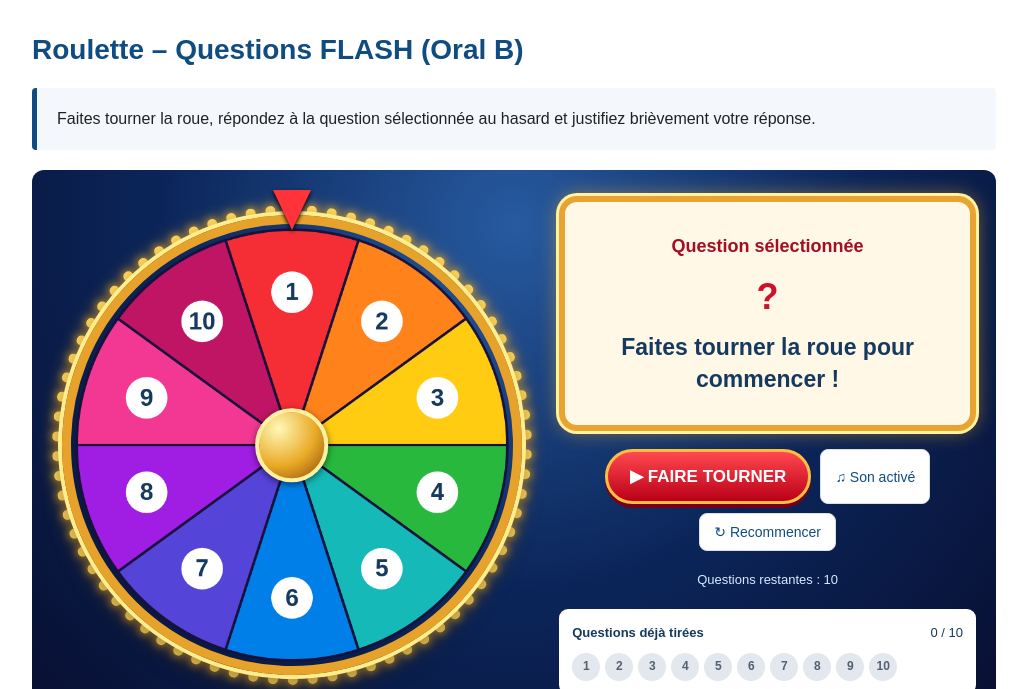
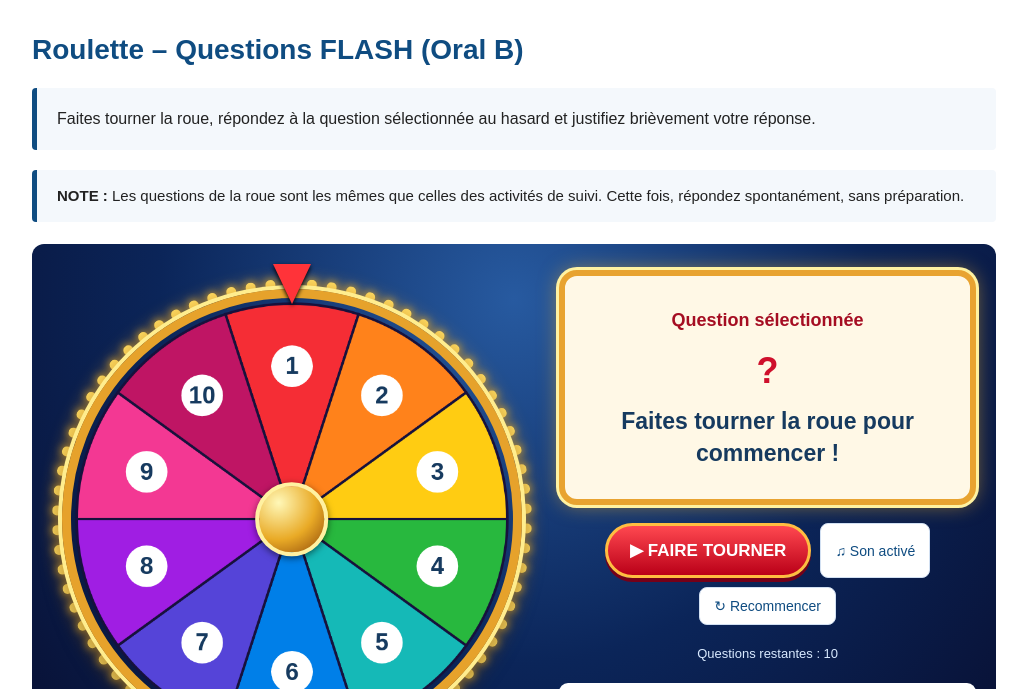
Before and after one commit to Kamilo1985/roulette, a plain HTML site: page roulette_questions_flash.html in a window 1280 px wide. Shown: the part 111-800 px from the top of the page, without its empty margins (126-1153 px from the left). Drawn offline with Linux system fonts and the light colour scheme.

Commit message:
Ajouter une consigne de réponse spontanée à la roulette FLASH

```diff
--- a/roulette_questions_flash.html
+++ b/roulette_questions_flash.html
@@ -508,6 +508,10 @@
     Faites tourner la roue, répondez à la question sélectionnée au hasard
     et justifiez brièvement votre réponse.
   </div>
+
+  <p style="background:#F4F8FC;border-left:5px solid #0F4C81;padding:14px 20px;border-radius:4px;margin:0 0 22px;font-size:15px;line-height:1.6;">
+    <strong>NOTE :</strong> Les questions de la roue sont les mêmes que celles des activités de suivi. Cette fois, répondez spontanément, sans préparation.
+  </p>
 
   <!-- APPLICATION -->
 
```
